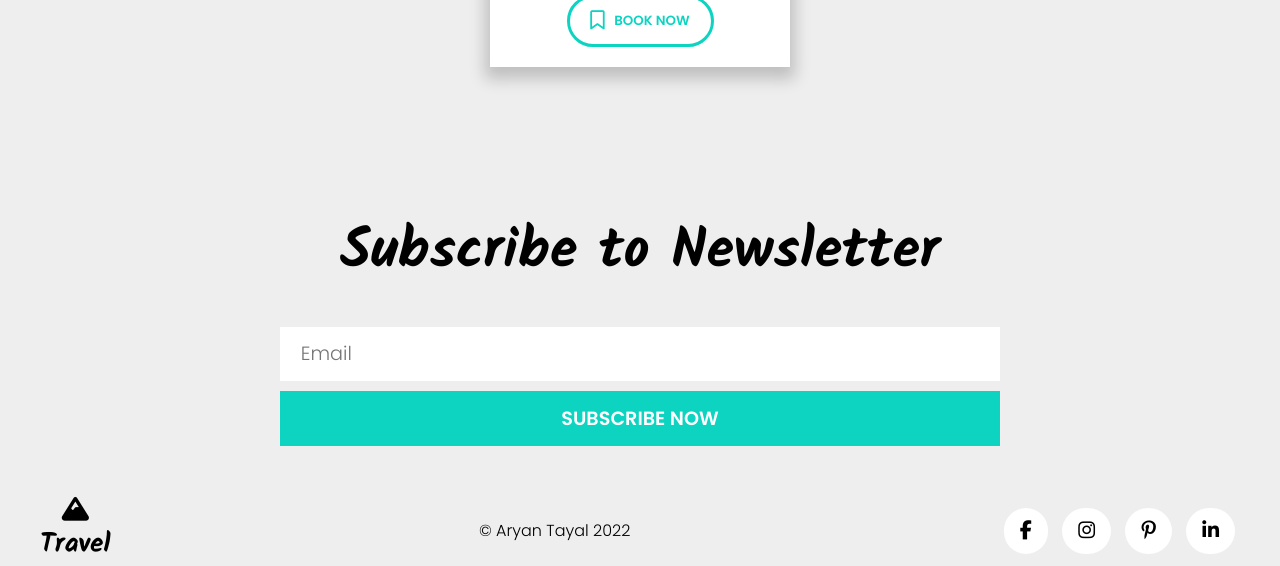
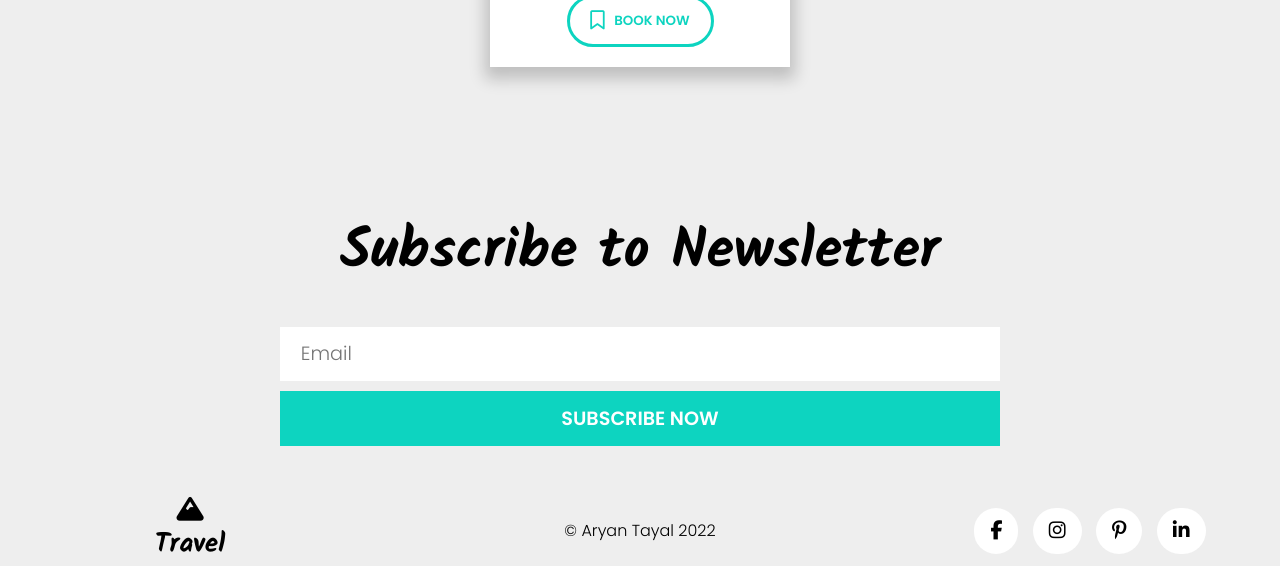
Before and after one commit to aryan-tayal/Travel-Landing-Page, a plain HTML site: page index.html in a window 1280 px wide. Shown: the part 1424-1990 px from the top of the page. Drawn offline with Linux system fonts and the light colour scheme.

Commit message:
fix footer styling

```diff
--- a/style.css
+++ b/style.css
@@ -246,3 +246,7 @@ footer > div > div > a:hover {
   color: #fff;
   background-color: #0dd4c0;
 }
+footer > div > div,
+footer > div > a {
+  width: 300px;
+}
```
